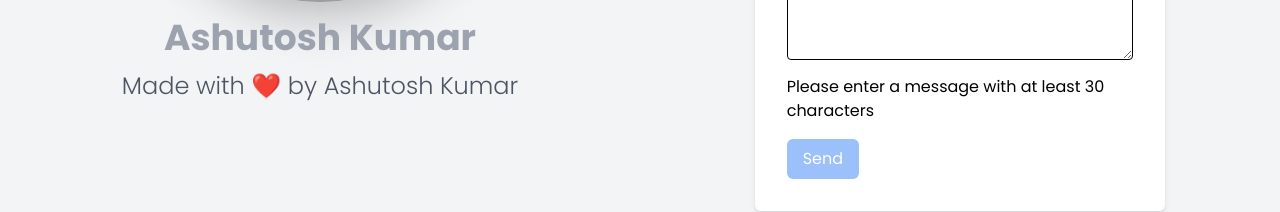
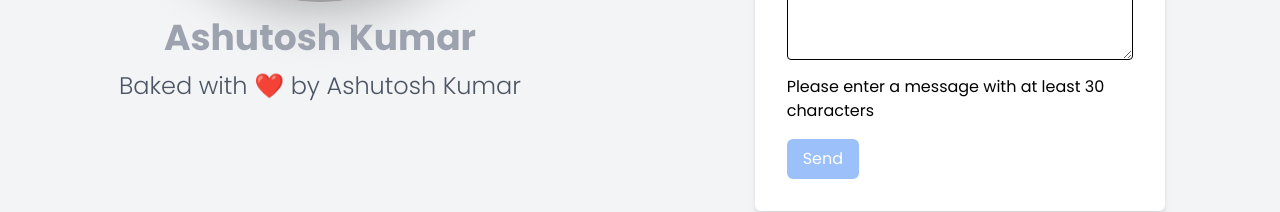
Before and after one commit to ashusnapx/portfolio-website, a React (Create React App) app in the folder portfolio/: page /contact in a window 1280 px wide. Shown: the part 586-798 px from the top of the page. Built offline with nearby package versions, Linux system fonts and the light colour scheme; grey boxes are pictures that could not be loaded.

Commit message:
minor improvements 2

```diff
--- a/portfolio/src/components/Contact.js
+++ b/portfolio/src/components/Contact.js
@@ -138,7 +138,7 @@ const Contact = () => {
         <div className="flex flex-col items-center">
           <img src="https://i.postimg.cc/J4Ytxrww/profile-pic-3.png" alt="Ashutosh Kumar" className="rounded-full h-48 w-48 md:h-96 md:w-96 mb-4 object-cover shadow-2xl hover:grayscale" />
           <h1 className="text-3xl md:text-4xl text-gray-400 font-bold mb-3">Ashutosh Kumar</h1>
-          <p className="text-gray-600 font-light text-lg md:text-2xl text-center md:text-left">Made with ❤️ by Ashutosh Kumar</p>
+          <p className="text-gray-600 font-light text-lg md:text-2xl text-center md:text-left">Baked with ❤️ by Ashutosh Kumar</p>
         </div>
       </div>
     </div>
```
